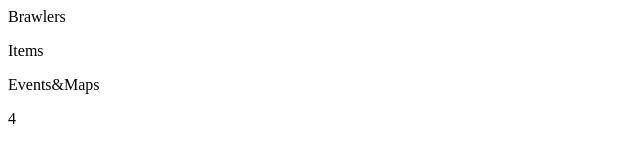
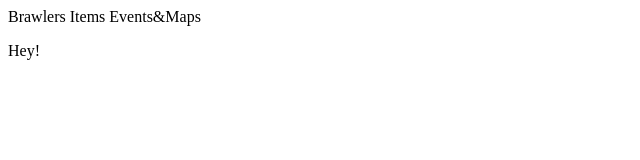
Before and after one commit to satsn1/satsn1.github.io, a plain HTML site: page index.html in a window 1280 px wide. Shown: the whole page, without its empty margins (0-640 px from the left). Drawn offline with Linux system fonts and the light colour scheme.

Commit message:
Update index.html

```diff
--- a/index.html
+++ b/index.html
@@ -1,7 +1,5 @@
 <title>BSwiki</title>
 <head>
-  <p>Brawlers</p>
-  <p>Items</p>
-  <p>Events&Maps</p>
-  <p>4</p>
+  <p>Brawlers Items Events&Maps</p>
 </head>
+<p>Hey!</p>
```
